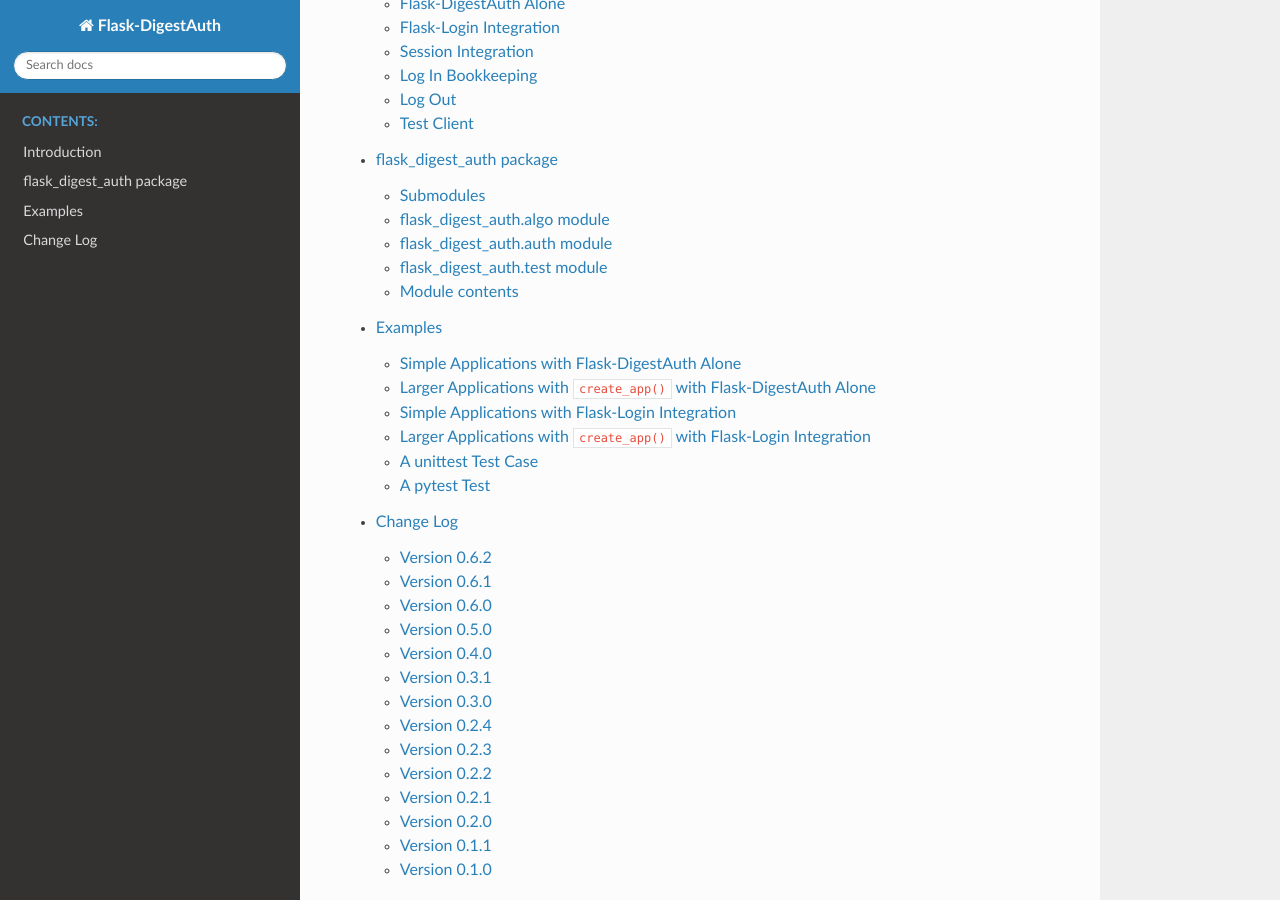
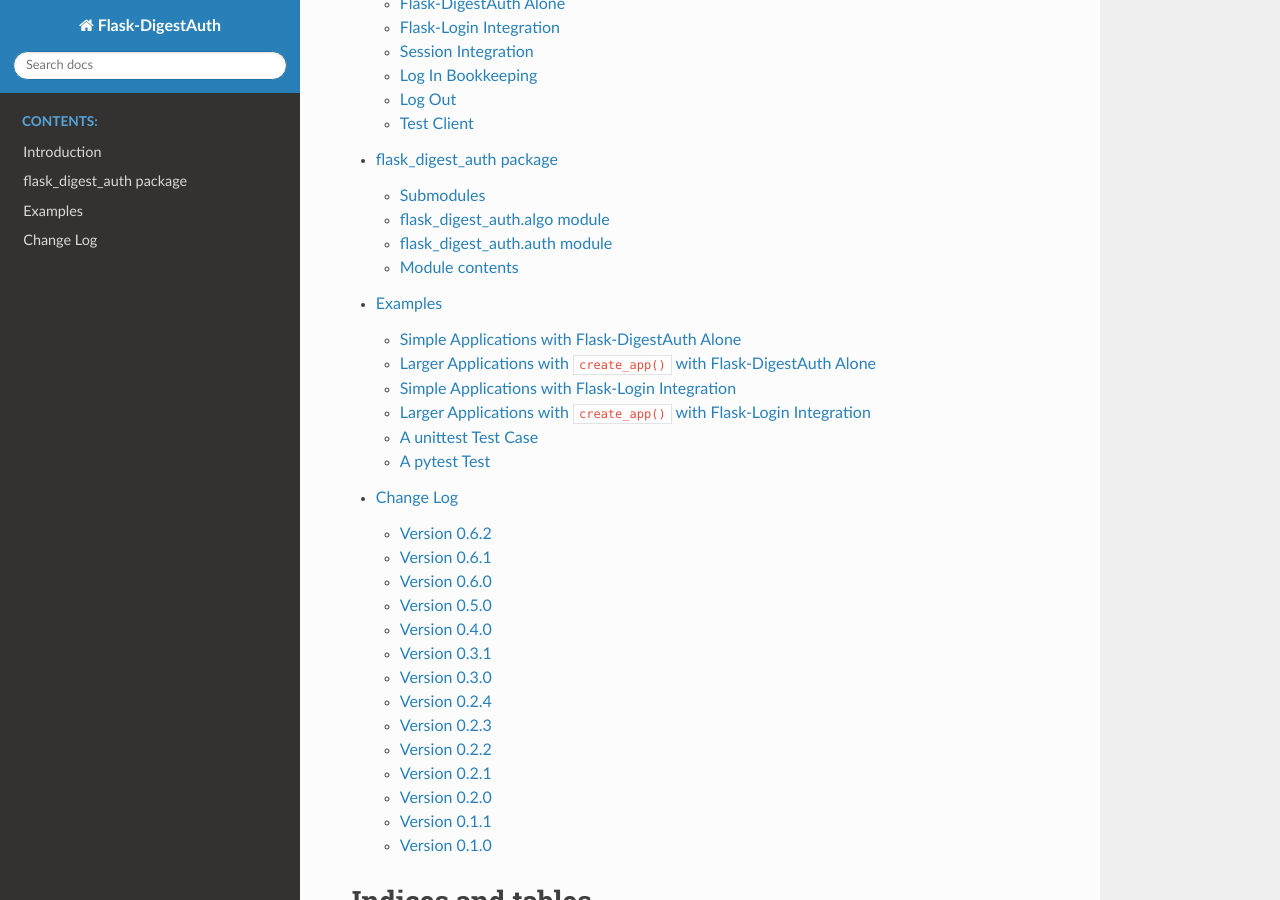
Before and after one commit to imacat/flask-digestauth, a Sphinx documentation site: the page built from docs/source/index.rst, in a window 1280 px wide and 900 px high, scrolled down 468 px. Built offline with Sphinx 7.4.7 and the Read the Docs theme 2.0.0, drawn with Linux system fonts in a browser that asks for light colours.

Commit message:
Updated the Sphinx documentation.

```diff
--- a/docs/source/flask_digest_auth.rst
+++ b/docs/source/flask_digest_auth.rst
@@ -20,14 +20,6 @@
    :undoc-members:
    :show-inheritance:
 
-flask\_digest\_auth.test module
--------------------------------
-
-.. automodule:: flask_digest_auth.test
-   :members:
-   :undoc-members:
-   :show-inheritance:
-
 Module contents
 ---------------
 
```
